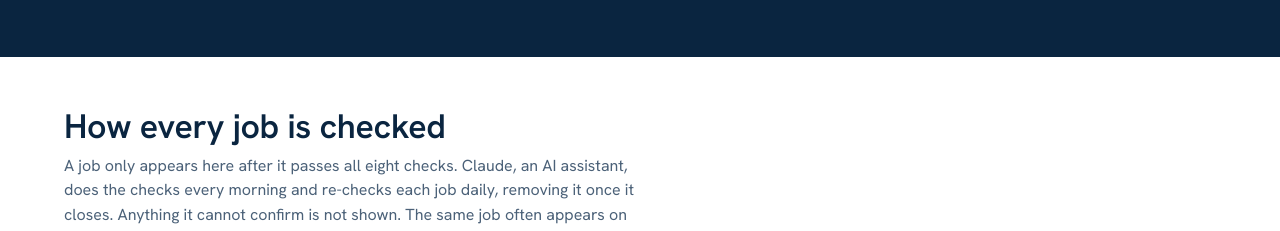
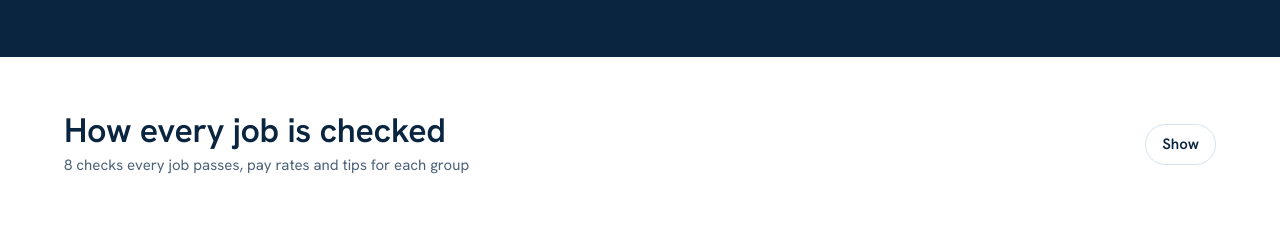
Before and after one commit to cloudninnja/trueshiftjobs, a plain HTML site: page index.html in a window 1280 px wide. Shown: the part 6398-6629 px from the top of the page. Drawn offline with Linux system fonts and the light colour scheme.

Commit message:
Collapse How every job is checked behind a Show button

```diff
--- a/index.html
+++ b/index.html
@@ -109,6 +109,14 @@ h1{font-weight:300;font-size:clamp(34px,4.2vw,68px);line-height:1.05;letter-spac
 .info{background:#fff;color:var(--ink)}
 .info a{color:#0b4f8a}
 @media(min-width:601px) and (max-width:1100px){.bar{display:grid;grid-template-columns:repeat(auto-fit,minmax(150px,1fr));gap:10px}.bar #q{grid-column:1/-1}.bar .ctl{width:100%;min-width:0}}
+.fold>summary{list-style:none;cursor:pointer;display:grid;grid-template-columns:1fr auto;align-items:center;gap:4px 16px;padding:4px 0}
+.fold>summary::-webkit-details-marker{display:none}
+.fold>summary h2{margin:0}
+.fold>summary::after{content:'Show';grid-row:1/3;grid-column:2;font-size:15px;font-weight:600;padding:8px 16px;border:1px solid var(--line);border-radius:999px;color:var(--ink)}
+.fold[open]>summary::after{content:'Hide'}
+.fold>summary:focus-visible{outline:3px solid #0b4f8a;outline-offset:4px;border-radius:8px}
+.foldhint{color:var(--muted);font-size:15px}
+.fold[open]>summary{margin-bottom:16px}
 .info h2,.safe h2{font-size:clamp(26px,3vw,34px);font-weight:600;line-height:1.1;letter-spacing:-.01em;margin:0 0 8px}
 .info .intro{color:var(--muted);margin:0 0 22px;max-width:65ch}
 .checks{display:grid;grid-template-columns:repeat(auto-fit,minmax(min(100%,250px),1fr));gap:12px 28px;margin:0 0 36px;padding:0;list-style:none}
@@ -355,7 +363,8 @@ header.band{overflow-x:clip}
 
 <section class="band info" id="checks">
   <div class="wrap">
-    <h2>How every job is checked</h2>
+    <details class="fold">
+    <summary><h2>How every job is checked</h2><span class="foldhint">8 checks every job passes, pay rates and tips for each group</span></summary>
     <p class="intro">A job only appears here after it passes all eight checks. Claude, an AI assistant, does the checks every morning and re-checks each job daily, removing it once it closes. Anything it cannot confirm is not shown. The same job often appears on several job sites, so we show it once, linked to the employer's own advert where there is one. We never ask you for money or personal details.</p>
     <p class="intro">Jobs marked <b>Live advert</b> come straight from official job feeds, which are credited at the bottom of this page. We keep only London jobs posted in the last 30 days, except apprenticeships, which stay until their closing date because they are often advertised months ahead. We show each job once across all the sites, list senior and professional roles under Experienced, and leave out pay below the minimum wage and common scam wording. These feed jobs have not been checked one by one, so always read the advert before you apply. Jobs marked <b>Posted by employer</b> were sent to us directly by the employer and checked against our rules before going live.</p>
     <ul class="checks">
@@ -409,6 +418,7 @@ header.band{overflow-x:clip}
         </ul>
       </article>
     </div>
+    </details>
   </div>
 </section>
 
```
